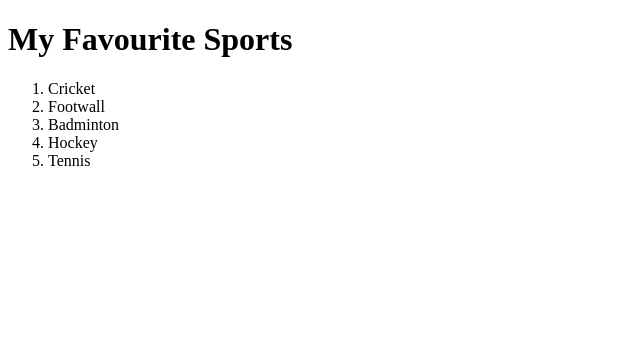
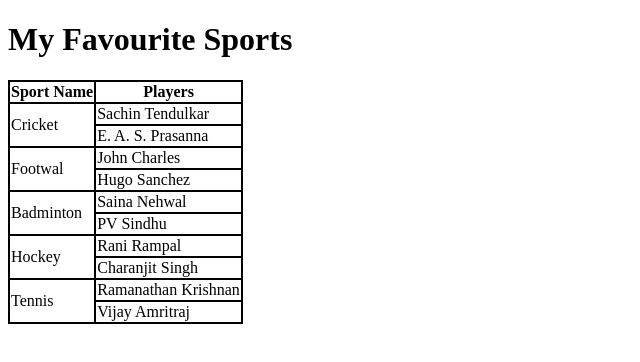
Before and after one commit to ShwetaSharma88/Multipe-Push, a plain HTML site: page index.html in a window 1280 px wide. Shown: the whole page, without its empty margins (0-640 px from the left). Drawn offline with Linux system fonts and the light colour scheme.

Commit message:
sports players

```diff
--- a/index.html
+++ b/index.html
@@ -5,17 +5,68 @@
     <meta http-equiv="X-UA-Compatible" content="IE=edge">
     <meta name="viewport" content="width=device-width, initial-scale=1.0">
     <title>Players</title>
+    <style>
+        table{
+            border: 2px solid black;
+            border-collapse: collapse;
+        }
+        th,td{
+            border: 2px solid black;
+        }
+    </style>
 
 </head>
 <body>
     <h1> My Favourite Sports</h1>
-    <ol>
-        <li>Cricket</li>
-         <li>Footwall</li>
-          <li>Badminton</li>
-           <li>Hockey</li>
-            <li>Tennis</li>
-    </ol>
+     <table>
+        <tr>
+            <th>Sport Name</th>
+            <th>Players</th>
+             </tr>
+         <tr>
+            <td rowspan="2">Cricket</td>
+            <td>Sachin Tendulkar</td>
+            </tr>
+            <tr>
+          <td>E. A. S. Prasanna</td>
+         </tr>
+
+         <tr>
+            <td rowspan="2">Footwal</td>
+            <td>John Charles</td>
+             </tr>
+             <tr>
+                <td>Hugo Sanchez</td>
+             </tr>
+
+
+             <tr>
+                <td rowspan="2">Badminton</td>
+                <td>Saina Nehwal</td>
+             </tr>
+             <tr>
+                <td>PV Sindhu</td>
+             </tr>
+
+
+             <tr>
+                <td rowspan="2">Hockey</td>
+                <td>Rani Rampal</td>
+             </tr>
+             <tr>
+                <td>Charanjit Singh</td>
+             </tr>
+
+
+             <tr>
+                <td rowspan="2">Tennis</td>
+                <td>Ramanathan Krishnan</td>
+             </tr>
+             <tr>
+                <td>Vijay Amritraj</td>
+             </tr>
+       </table>
+
 
 
 
```
